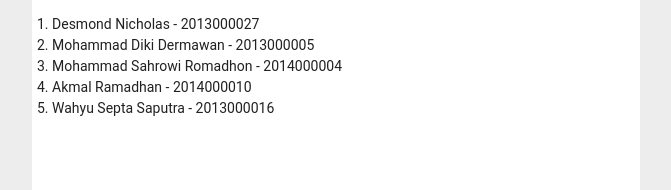
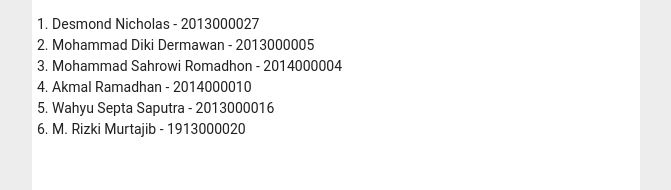
Before and after one commit to desmondnicholas/covidapps-TikTok3, a plain HTML site: page index.html in a window 1280 px wide. Both pictures are taken after a click on the link "info_circle_fill". Shown: the part 190-380 px from the top of the page, without its empty margins (304-975 px from the left). Drawn offline with nearby package versions, Linux system fonts and the light colour scheme.

Commit message:
Update index.html

```diff
--- a/index.html
+++ b/index.html
@@ -36,7 +36,8 @@
                  2. Mohammad Diki Dermawan - 2013000005 <br />
                  3. Mohammad Sahrowi Romadhon - 2014000004 <br />
                  4. Akmal Ramadhan - 2014000010 <br />
-                 5. Wahyu Septa Saputra - 2013000016
+                 5. Wahyu Septa Saputra - 2013000016 <br />
+                 6. M. Rizki Murtajib - 1913000020
                 </p>
             </div>
           </div>
```
